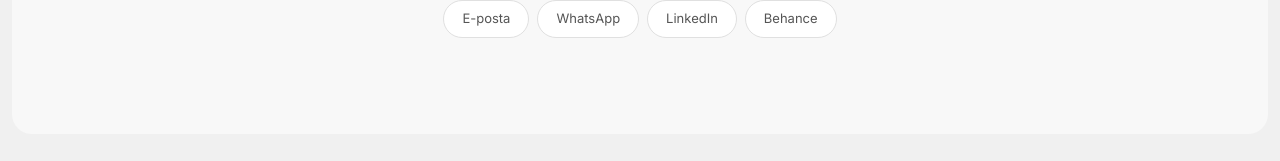
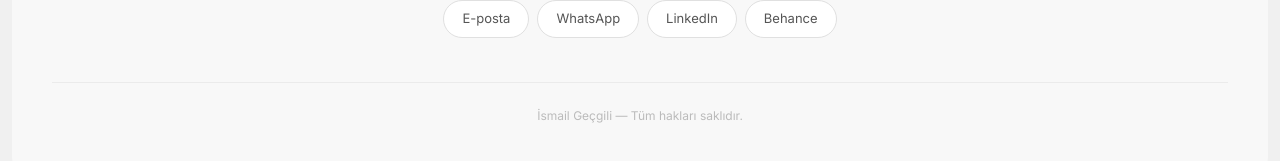
Before and after one commit to igecgili/portfolio, a Next.js app: page / in a window 1280 px wide. Shown: the part 3885-4046 px from the top of the page. Built offline with nearby package versions, Linux system fonts and the light colour scheme.

Commit message:
Contact: restore footer without copyright year

```diff
--- a/components/Contact.tsx
+++ b/components/Contact.tsx
@@ -109,6 +109,9 @@
           ))}
         </motion.div>
 
+        <div style={{ borderTop: "1px solid #ebebeb", paddingTop: "24px" }}>
+          <p style={{ fontSize: "12px", color: "#bbb" }}>İsmail Geçgili — Tüm hakları saklıdır.</p>
+        </div>
       </div>
     </section>
   );
```
